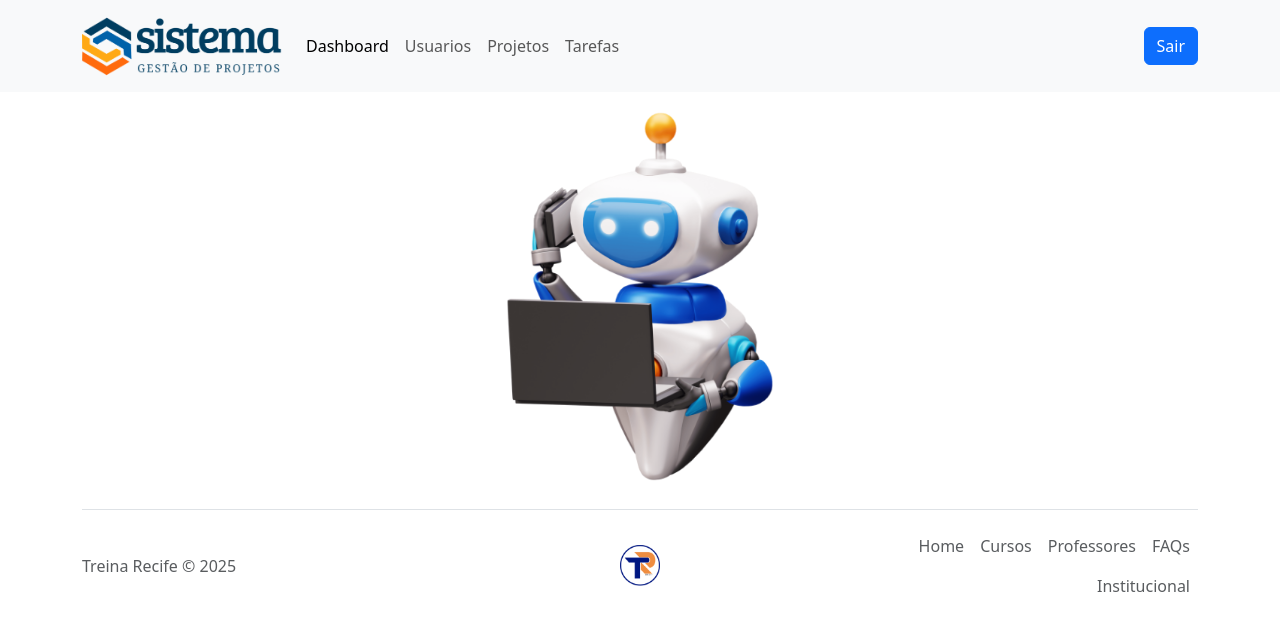
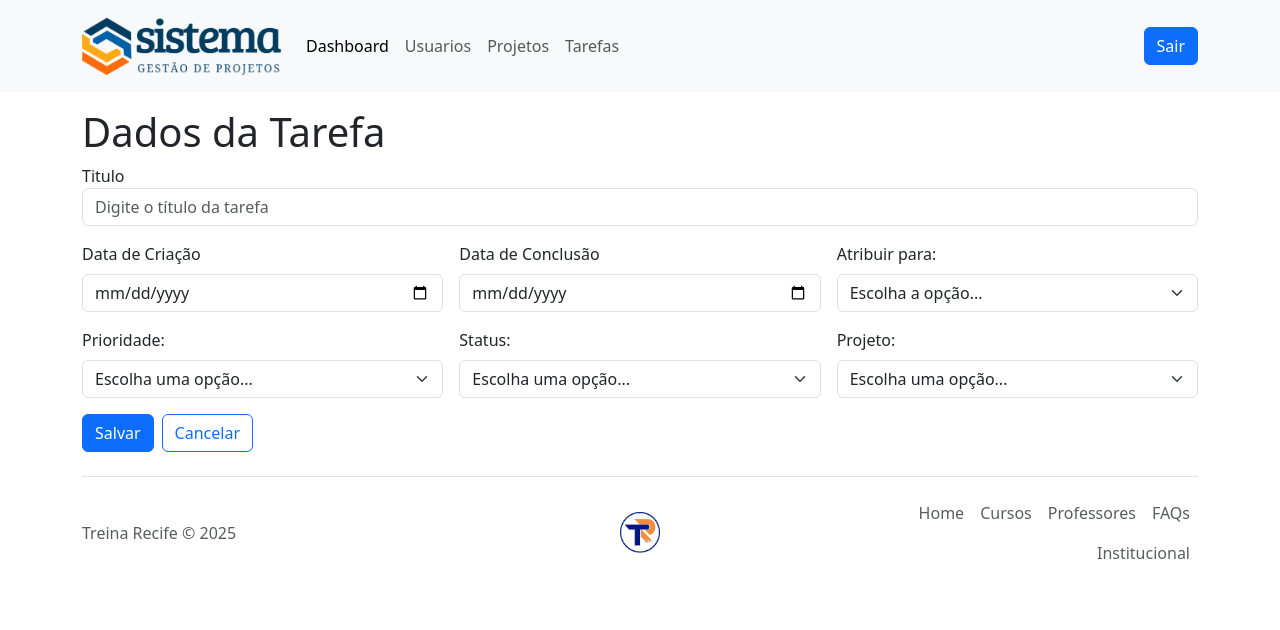
Before and after one commit to CleytonW/sgp-js, a React (Create React App) app: page /tarefas/1 in a window 1280 px wide. Shown: the top 630 px of the page. Built offline with nearby package versions, Linux system fonts and the light colour scheme; no server answers.

Commit message:
Adicionando funcionalidade para novos projetos e ajustando crud com o back

```diff
--- a/src/App.js
+++ b/src/App.js
@@ -5,6 +5,8 @@ import FormularioUsuario from "./paginas/Usuarios/FormularioUsuario";
 import Erro404 from "./paginas/Erro404";
 import Projetos from "./paginas/Projetos";
 import FormularioProjeto from "./paginas/Projetos/FormularioProjeto";
+import Tarefas from "./paginas/Tarefas";
+import FormularioTarefas from "./paginas/Tarefas/FormularioTarefas";
 
 function App() {
   return (
@@ -17,6 +19,9 @@ function App() {
         <Route path="/projetos" element={<Projetos />} />
         <Route path="/projetos/novo" element={<FormularioProjeto />} />
         <Route path="/projetos/:id" element={<FormularioProjeto />} />
+        <Route path="/tarefas" element={<Tarefas />} />
+        <Route path="/tarefas/novo" element={<FormularioTarefas />} />
+        <Route path="/tarefas/:id" element={<FormularioTarefas />} />
         <Route path="*" element={<Erro404 />} />
       </Routes>
     </BrowserRouter>
--- /dev/null
+++ b/src/paginas/Tarefas/FormularioTarefas/index.js
@@ -0,0 +1,188 @@
+import { use, useEffect, useState } from "react";
+import { useNavigate, useParams } from "react-router-dom";
+import { buscarUsuarioPeloId } from "../../../servicos/usuarios";
+import { atualizarTarefa, cadastrarTarefa } from "../../../servicos/tarefas";
+import Cabecalho from "../../../componentes/Cabecalho";
+import Rodape from "../../../componentes/Rodape";
+
+function FormularioTarefas() {
+  const { id } = useParams();
+  useEffect(() => {
+    if (id) {
+      buscarUsuarioPeloId(
+        id,
+        setTitulo,
+        setDataCriacao,
+        setDataConclusao,
+        setPrioridade,
+        setStatus,
+        setProjeto
+      );
+    }
+  }, []);
+
+  const [titulo, setTitulo] = useState("");
+  const [dataCriacao, setDataCriacao] = useState("");
+  const [dataConclusao, setDataConclusao] = useState("");
+  const [atribuirPara, setAtribuirPara] = useState("");
+  const [prioridade, setPrioridade] = useState("");
+  const [status, setStatus] = useState("");
+  const [projeto, setProjeto] = useState("");
+
+  const enviarFormulario = async (e) => {
+    e.preventDefault();
+    const tarefa = {
+      titulo,
+      dataCriacao,
+      dataConclusao,
+      prioridade,
+      status,
+      projeto,
+    };
+
+    if (id) {
+      await atualizarTarefa(id, tarefa, navigate);
+    } else {
+      await cadastrarTarefa(tarefa, navigate);
+    }
+  };
+
+  const navigate = useNavigate();
+
+  const cancelarFormulario = () => {
+    navigate("/tarefas");
+  };
+
+  return (
+    <>
+      <Cabecalho />
+
+      <section className="container mt-3" id="nova-tarefa">
+        <h1>Dados da Tarefa</h1>
+        <form className="row g-3" onSubmit={enviarFormulario}>
+          <div className="col-12">
+            <label htmlFor="titulo">Titulo</label>
+            <input
+              type="text"
+              className="form-control"
+              id="projeto"
+              placeholder="Digite o título da tarefa"
+              value={projeto}
+              onChange={(e) => setProjeto(e.target.value)}
+              required
+            />
+          </div>
+          <div className="col-md-4 col-12">
+            <label htmlFor="dataCriacao" className="form-label">
+              Data de Criação
+            </label>
+            <input
+              type="date"
+              className="form-control"
+              id="dataCriacao"
+              value={dataCriacao}
+              onChange={(e) => setDataCriacao(e.target.value)}
+              required
+            />
+          </div>
+          <div className="col-md-4 col-12">
+            <label htmlFor="dataConclusao" className="form-label">
+              Data de Conclusão
+            </label>
+            <input
+              type="date"
+              className="form-control"
+              id="dataConclusao"
+              value={dataConclusao}
+              onChange={(e) => setDataConclusao(e.target.value)}
+              required
+            />
+          </div>
+          <div className="col-md-4 col-12">
+            <label htmlFor="atribuirPara" className="form-label">
+              Atribuir para:
+            </label>
+            <select
+              id="atribuirPara"
+              className="form-select"
+              value={atribuirPara}
+              onChange={(e) => setAtribuirPara(e.target.value)}
+              required
+            >
+              <option disabled value="">
+                Escolha a opção...
+              </option>
+              <option value={""}></option>
+            </select>
+          </div>
+          <div className="col-md-4 col-12">
+            <label htmlFor="prioridade" className="form-label">
+              Prioridade:
+            </label>
+            <select
+              id="Prioridade"
+              className="form-select"
+              value={prioridade}
+              onChange={(e) => setPrioridade(e.target.value)}
+              required
+            >
+              <option disabled value="">
+                Escolha uma opção...
+              </option>
+              <option value={""}></option>
+            </select>
+          </div>
+          <div className="col-md-4 col-12">
+            <label htmlFor="status" className="form-label">
+              Status:
+            </label>
+            <select
+              id="status"
+              className="form-select"
+              value={status}
+              onChange={(e) => setStatus(e.target.value)}
+              required
+            >
+              <option disabled value="">
+                Escolha uma opção...
+              </option>
+              <option value={""}></option>
+            </select>
+          </div>
+          <div className="col-md-4 col-12">
+            <label htmlFor="Projeto" className="form-label">
+              Projeto:
+            </label>
+            <select
+              id="projeto"
+              className="form-select"
+              value={projeto}
+              onChange={(e) => setProjeto(e.target.value)}
+              required
+            >
+              <option disabled value="">
+                Escolha uma opção...
+              </option>
+              <option value={""}></option>
+            </select>
+          </div>
+          <div className="col-12">
+              <button type="submit" className="btn btn-primary">
+                Salvar
+              </button>
+              <button
+                className="btn btn-outline-primary ms-2"
+                onClick={cancelarFormulario}
+              >
+                Cancelar
+              </button>
+            </div>
+        </form>
+      </section>
+
+      <Rodape />
+    </>
+  );
+}
+
+export default FormularioTarefas;
--- /dev/null
+++ b/src/paginas/Tarefas/index.js
@@ -0,0 +1,92 @@
+import { Navigate, useNavigate } from "react-router-dom";
+import Cabecalho from "../../componentes/Cabecalho";
+import Rodape from "../../componentes/Rodape";
+import { use, useEffect, useState } from "react";
+import { listarProjetos } from "../../servicos/projetos";
+import { deletarUsuario } from "../../servicos/usuarios";
+
+function Tarefas() {
+  const navigate = useNavigate();
+  const [tarefas, setTarefas] = useState([]);
+
+  useEffect(() => {
+    listarProjetos(setTarefas);
+  }, []);
+
+  const redirecionarParaNovaTarefa = () => {
+    navigate("/tarefas/novo");
+  };
+
+  const excluirUsuario = async (id) => {
+    await deletarUsuario(id);
+
+    window.location.reload();
+  };
+
+  return (
+    <div>
+      <Cabecalho />
+      <section className="container mt-3" id="tarefas">
+        <div className="d-flex justify-content-between">
+          <h1>Tarefas Cadastradas</h1>
+
+          <div className="align-self-center">
+            <button
+              className="btn btn-primary"
+              onClick={redirecionarParaNovaTarefa}
+            >
+              Nova Tarefa
+            </button>
+          </div>
+        </div>
+
+        <table className="table table-hover">
+          <thead>
+            <tr>
+              <th>ID</th>
+              <th>Titulo</th>
+              <th>Data de Criação</th>
+              <th>Data de Conclusão</th>
+              <th>Prioridade</th>
+              <th>Status</th>
+              <th>Projeto</th>
+              <th>Opções</th>
+            </tr>
+          </thead>
+          <tbody>
+            {tarefas.map((tarefa) => (
+              <tr key={tarefa.id}>
+                <td>{tarefa.id}</td>
+                <td>{tarefa.titulo}</td>
+                <td>{tarefa.dataCriacao}</td>
+                <td>{tarefa.dataConclusao}</td>
+                <td>{tarefa.prioridade}</td>
+                <td>{tarefa.status}</td>
+                <td>{tarefa.projeto.nome}</td>
+                <td>
+                  <div className="btn-group">
+                    <button
+                      className="btn btn-primary"
+                      onClick={() => navigate(`/tarefas/${tarefa.id}`)}
+                    >
+                      Editar
+                    </button>
+                    <button
+                      className="btn btn-danger"
+                      onClick={() => excluirUsuario(tarefa.id)}
+                    >
+                      Excluir
+                    </button>
+                  </div>
+                </td>
+              </tr>
+            ))}
+          </tbody>
+        </table>
+      </section>
+      <Rodape />
+    </div>
+  );
+}
+
+export default Tarefas;
--- a/src/paginas/Usuarios/FormularioUsuario/index.js
+++ b/src/paginas/Usuarios/FormularioUsuario/index.js
@@ -13,7 +13,7 @@ function FormularioUsuario() {
     if (id) {
       buscarUsuarioPeloId(id, setNome, setCpf, setEmail, setSenha, setDataNascimento, setStatus);
     }
-  }, [])
+  }, []);
 
   const [nome, setNome] = useState("");
   const [cpf, setCpf] = useState("");
--- a/src/servicos/api.js
+++ b/src/servicos/api.js
@@ -1,5 +1,5 @@
 import axios from 'axios';
 
 export const api = axios.create({
-  baseURL: 'http://192.168.15.10:8080'
+  baseURL: 'http://localhost:8081'
 });
--- a/src/servicos/projetos.js
+++ b/src/servicos/projetos.js
@@ -2,6 +2,6 @@ import { api } from "./api";
 
 export async function listarProjetos(setProjetos) {
     await api.get('/projetos')
-        .then((response) => setProjetos(response.data.content))
+        .then((response) => setProjetos(response.data))
         .catch((error) => console.error(error));
 }
--- /dev/null
+++ b/src/servicos/tarefas.js
@@ -0,0 +1,51 @@
+import { api } from "./api";
+
+export async function listarTarefas(setTarefas) {
+  await api
+    .get("/tarefas")
+    .then((response) => setTarefas(response.data))
+    .catch((error) => console.error(error));
+}
+
+export async function buscarTarefaPeloId(
+  id,
+  setTitulo,
+  setDataCriacao,
+  setDataConclusao,
+  setPrioridade,
+  setStatus,
+  setProjeto
+) {
+  await api
+    .get(`/tarefas/${id}`)
+    .then((response) => {
+      setTitulo(response.data.titulo);
+      setDataCriacao(response.data.dataCriacao);
+      setDataConclusao(response.data.dataConclusao);
+      setPrioridade(response.data.prioridade);
+      setStatus(response.data.status);
+      setProjeto(response.data.projeto);
+    })
+    .catch((error) => console.error(error));
+}
+
+export async function cadastrarTarefa(tarefa, navigate) {
+  await api
+    .post("/tarefas", tarefa)
+    .then(() => navigate("/tarefas"))
+    .catch((error) => console.error(error));
+}
+
+export async function atualizarTarefa(id, tarefa, navigate) {
+  await api
+    .put(`/tarefas/${id}`, tarefa)
+    .then(() => navigate("/tarefas"))
+    .catch((error) => console.error(error));
+}
+
+export async function deletarTarefa(id) {
+  await api
+    .delete(`/tarefas/${id}`)
+    .then(() => {})
+    .catch((error) => console.error(error));
+}
--- a/src/servicos/usuarios.js
+++ b/src/servicos/usuarios.js
@@ -1,13 +1,23 @@
 import { api } from "./api";
 
 export async function listarUsuarios(setUsuarios) {
-    await api.get('/usuarios')
-        .then((response) => setUsuarios(response.data.content))
+  await api
+    .get("/usuarios")
+    .then((response) => setUsuarios(response.data))
     .catch((error) => console.error(error));
 }
 
-export async function buscarUsuarioPeloId(id, setNome, setCpf, setEmail, setSenha, setDataNascimento, setStatus) {
-    await api.get(`/usuarios/${id}`)
+export async function buscarUsuarioPeloId(
+  id,
+  setNome,
+  setCpf,
+  setEmail,
+  setSenha,
+  setDataNascimento,
+  setStatus
+) {
+  await api
+    .get(`/usuarios/${id}`)
     .then((response) => {
       setNome(response.data.nome);
       setCpf(response.data.cpf);
@@ -20,19 +30,22 @@ export async function buscarUsuarioPeloId(id, setNome, setCpf, setEmail, setSenh
 }
 
 export async function cadastrarUsuario(usuario, navigate) {
-    await api.post('/usuarios', usuario)
-        .then(() => navigate('/usuarios'))
+  await api
+    .post("/usuarios", usuario)
+    .then(() => navigate("/usuarios"))
     .catch((error) => console.error(error));
 }
 
 export async function atualizarUsuario(id, usuario, navigate) {
-    await api.put(`/usuarios/${id}`, usuario)
+  await api
+    .put(`/usuarios/${id}`, usuario)
     .then(() => navigate("/usuarios"))
     .catch((error) => console.error(error));
 }
 
 export async function deletarUsuario(id) {
-    await api.delete(`/usuarios/${id}`)
-        .then(() => { })
+  await api
+    .delete(`/usuarios/${id}`)
+    .then(() => {})
     .catch((error) => console.error(error));
 }
```
Also changed, not shown: 1 other file (tests, documents, lock files or other folders). Lines whose indentation alone changed are shown as unchanged.
